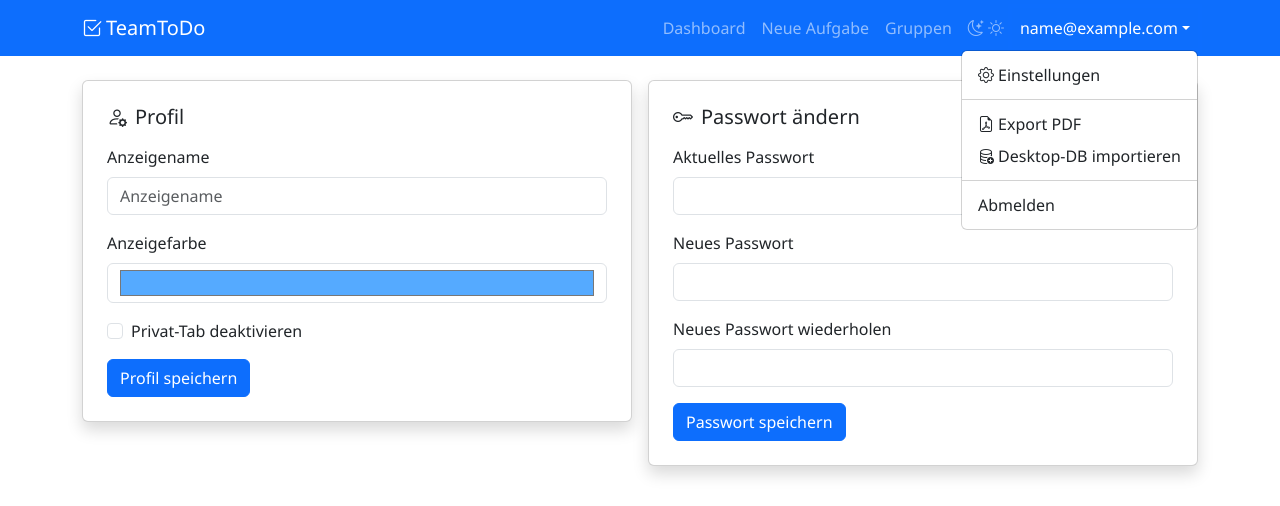
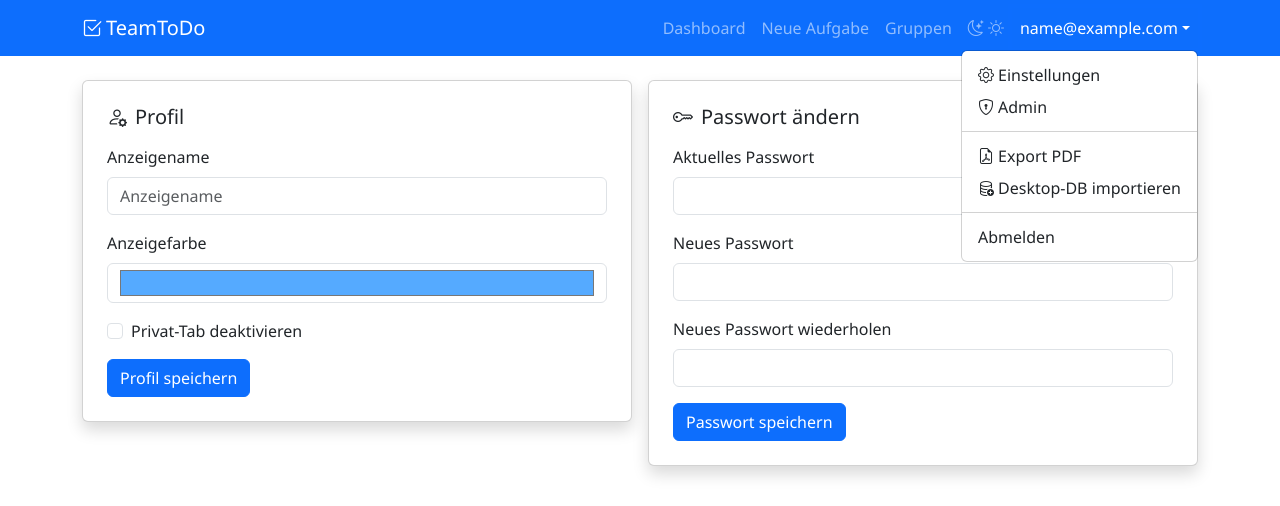
Before and after one commit to xMiti1/TeamToDoWeb, a Django app: page /settings/ in a window 1280 px wide, after a click that opens the changed part. Shown: the top 506 px of the page. Run offline with Django 4.2, Linux system fonts and the light colour scheme; the visitor is signed in with stand-in values (Sample User, id 1); some libraries are stand-ins or nearby versions.

Commit message:
Add admin menu link to user dropdown for staff users

```diff
--- a/templates/base.html
+++ b/templates/base.html
@@ -95,6 +95,9 @@
                             <a class="nav-link dropdown-toggle" href="#" data-bs-toggle="dropdown">{{ user.display_name|default:user.email }}</a>
                             <ul class="dropdown-menu dropdown-menu-end">
                                 <li><a class="dropdown-item" href="{% url 'accounts:settings' %}"><i class="bi bi-gear me-1"></i>Einstellungen</a></li>
+                                {% if user.is_staff or user.is_superuser %}
+                                <li><a class="dropdown-item" href="{% url 'admin:index' %}"><i class="bi bi-shield-lock me-1"></i>Admin</a></li>
+                                {% endif %}
                                 <li><hr class="dropdown-divider"></li>
                                 <li><a class="dropdown-item" href="{% url 'tasks:export_pdf' %}"><i class="bi bi-file-earmark-pdf me-1"></i>Export PDF</a></li>
                                 {% if user.is_staff or user.is_superuser %}
```
